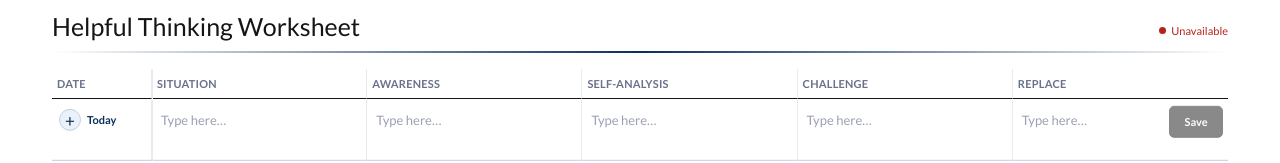
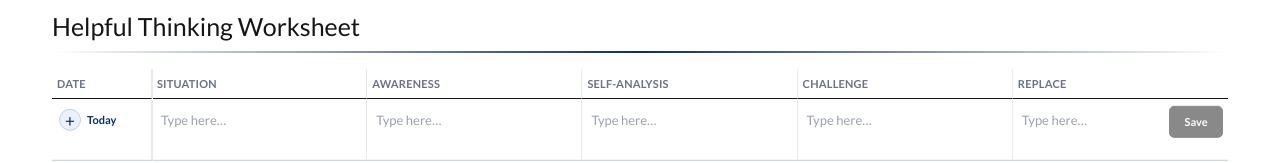
Before and after one commit to mattTrinhvqt/qwertyuiop, a plain HTML site: page helpful_thinking_worksheet.html in a window 1280 px wide. Shown: the top 163 px of the page. Drawn offline with Linux system fonts and the light colour scheme.

Commit message:
Update helpful_thinking_worksheet.html

```diff
--- a/helpful_thinking_worksheet.html
+++ b/helpful_thinking_worksheet.html
@@ -70,15 +70,7 @@
     }
 
     .data-state{
-      display:inline-flex;
-      flex:0 0 auto;
-      align-items:center;
-      gap:5px;
-      min-height:20px;
-      color:var(--mmood-muted);
-      font-size:11px;
-      line-height:1;
-      white-space:nowrap;
+      display:none;
     }
 
     .data-state-dot{
```
